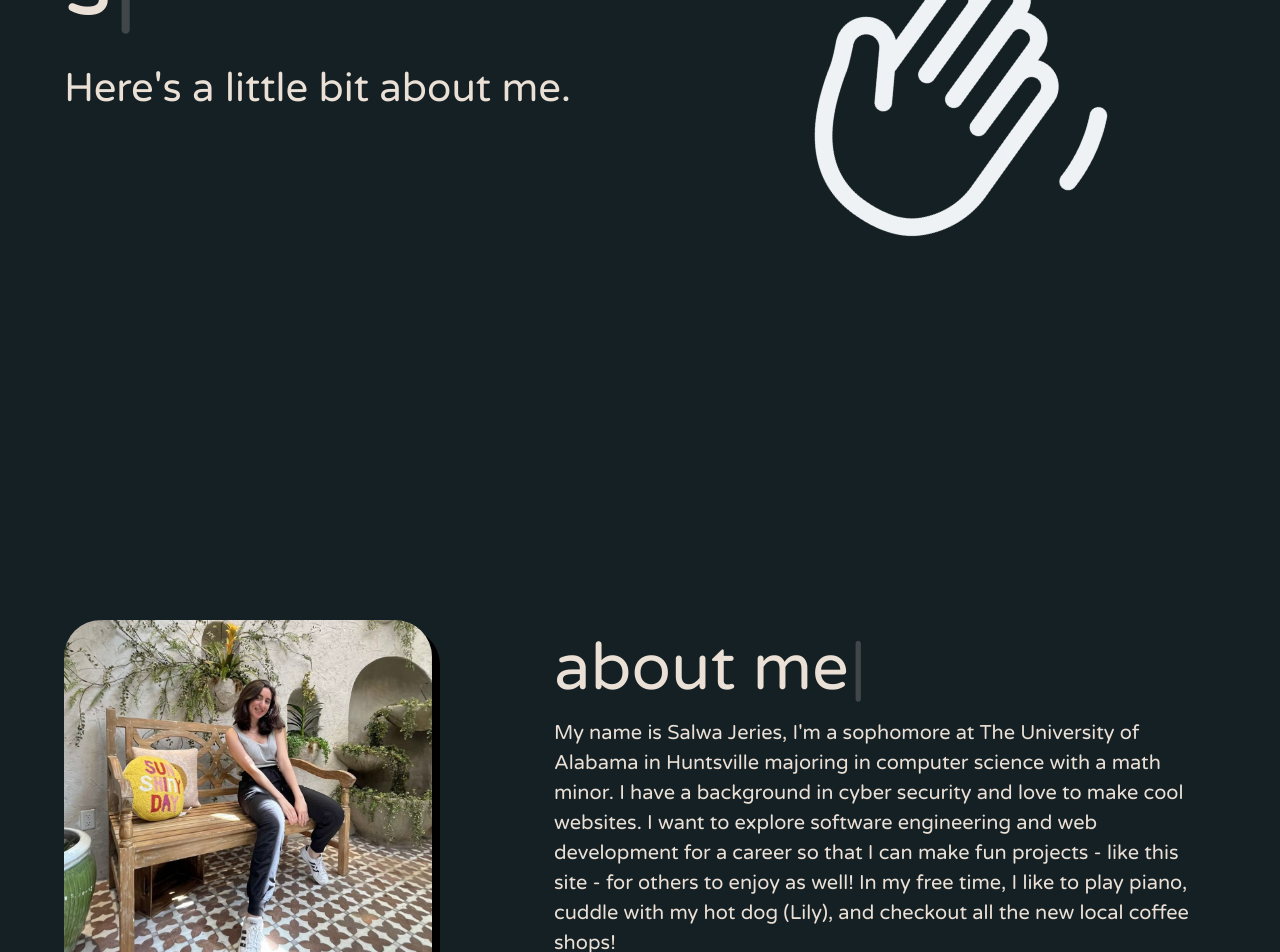
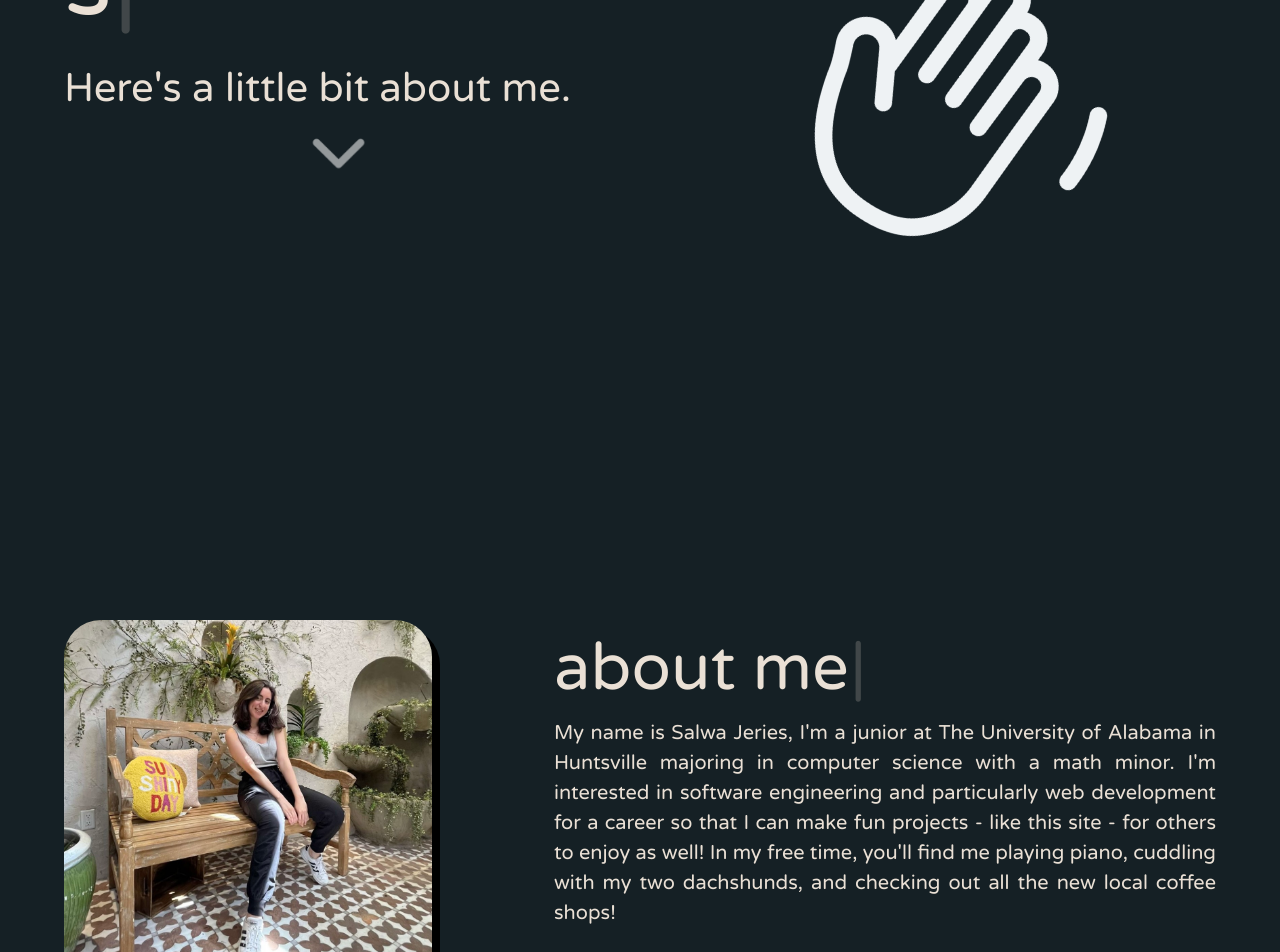
Before and after one commit to salsajeries/salsajeries.github.io, a React (Create React App) app: page / in a window 1280 px wide. Shown: the part 380-1332 px from the top of the page. Built offline with nearby package versions, Linux system fonts and the light colour scheme.

Commit message:
Added chevron down arrow and link, update about me

```diff
--- a/src/App.css
+++ b/src/App.css
@@ -20,6 +20,7 @@
 
 .textArea {
   font-size: 20px;
+  text-align: justify;
 }
 
 .header-title {
@@ -28,6 +29,7 @@
 
 .header-textArea {
   font-size: 40px;
+  width: fit-content;
 }
 
 .styled-img {
@@ -55,6 +57,24 @@ footer {
   color: #C6AC8F;
   background-color: #0C1214;
   padding: 5%;
+}
+
+.chevron-down {
+  width: 10%;
+  height: auto;
+  animation: pulsate 2s infinite;
+  transition: ease-out;
+}
+
+@keyframes pulsate {
+  0%, 100% {
+    transform: translateX(0);
+    opacity: 0.5;
+  }
+  40% {
+    transform: translateY(30px);
+    opacity: 1;
+  }
 }
 
 .hand-wave {
--- a/src/App.js
+++ b/src/App.js
@@ -10,6 +10,7 @@ import Row from 'react-bootstrap/Row';
 import Col from 'react-bootstrap/Col';
 import Wave from './assets/hand-wave.png'
 import Portrait from './assets/myself.jpeg';
+import ChevronDown from './assets/chevron-down.png'
 import GithubIcon from './assets/github.svg';
 import LinkedinIcon from './assets/linkedin.svg';
 
@@ -43,9 +44,14 @@ function App() {
                     .start();
                 }}
               />
-              <p className='header-textArea'>
-                Here's a little bit about me.
-              </p>
+              <div className='header-textArea'>
+                <p>
+                  Here's a little bit about me.
+                </p>
+                <a href='#about-me' style={{display: 'flex', justifyContent: 'center', textDecoration: 'none'}}>
+                  <img id='chevron' src={ChevronDown} alt='Scroll down' className='chevron-down' />
+                </a>
+              </div>
             </Col>
             <Col md={4}>
               <img id='hand' src={Wave} alt='Hey there!' className='hand-wave'/>
@@ -58,13 +64,16 @@ function App() {
         <div id='about-me' className='sections' data-aos='fade-up'>
           <Row>
             <Col md={4}>
-              <img src={Portrait} alt='A nice picture of me!' className='styled-img' />
+              <img src={Portrait} alt='A nice picture of me!' style={{font: 'white'}} className='styled-img' />
             </Col>
             <Col sm={1}></Col>
             <Col md={7}>
               <TitleType title={"about me"}/>
               <p className='textArea'>
-                My name is Salwa Jeries, I'm a sophomore at The University of Alabama in Huntsville majoring in computer science with a math minor. I have a background in cyber security and love to make cool websites. I want to explore software engineering and web development for a career so that I can make fun projects - like this site - for others to enjoy as well! In my free time, I like to play piano, cuddle with my hot dog (Lily), and checkout all the new local coffee shops!
+                My name is Salwa Jeries, I'm a junior at The University of Alabama in Huntsville majoring in computer science with a math minor.
+                I'm interested in software engineering and particularly web development for a career so that I can make fun projects - like this site -
+                for others to enjoy as well! In my free time, you'll find me playing piano, cuddling with my two dachshunds, and checking out all the
+                new local coffee shops!
               </p>
             </Col>
           </Row>
```
Also changed, not shown: src/assets/chevron-down.png (added), 1 other file (tests, documents, lock files or other folders).
